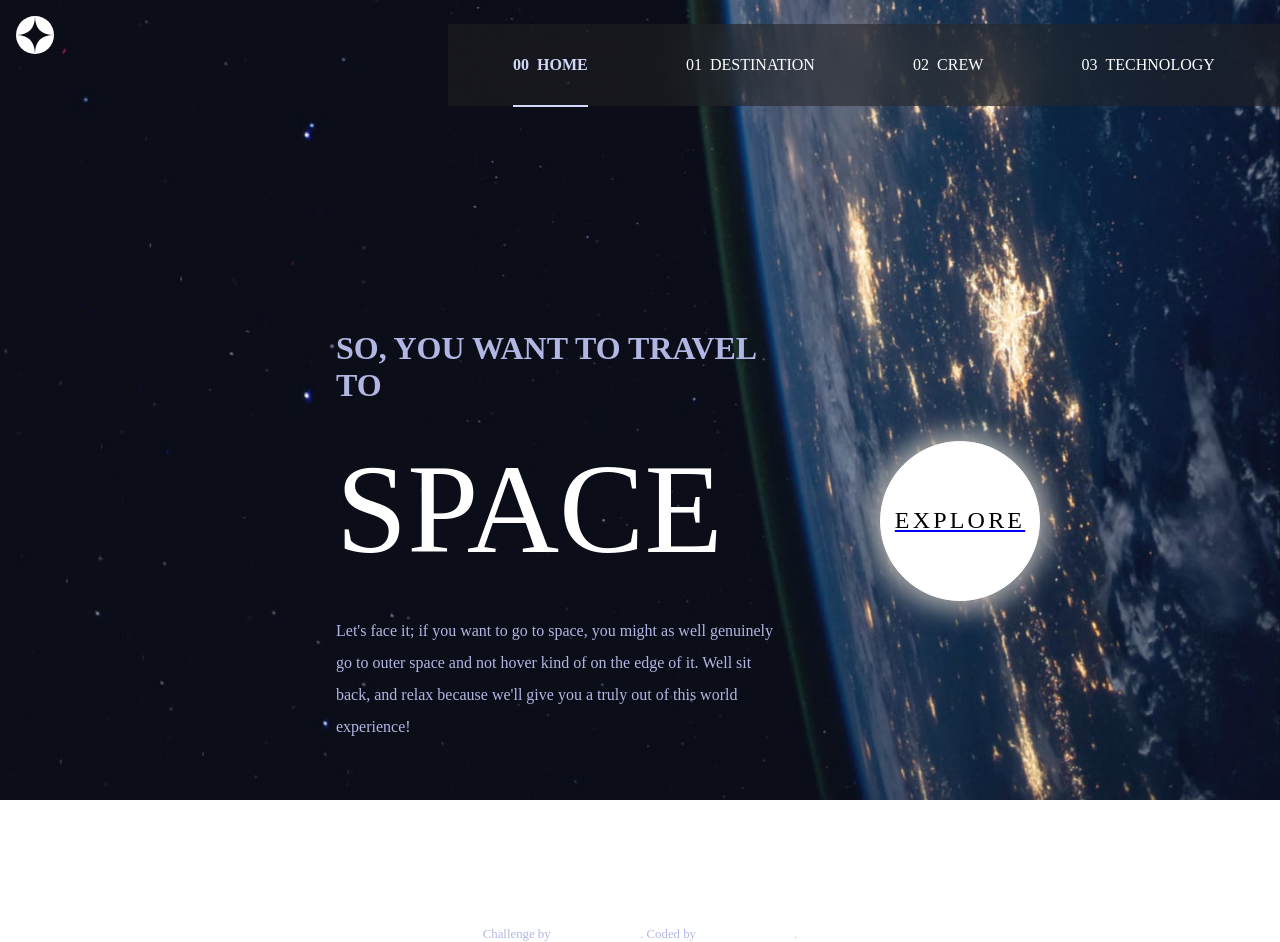
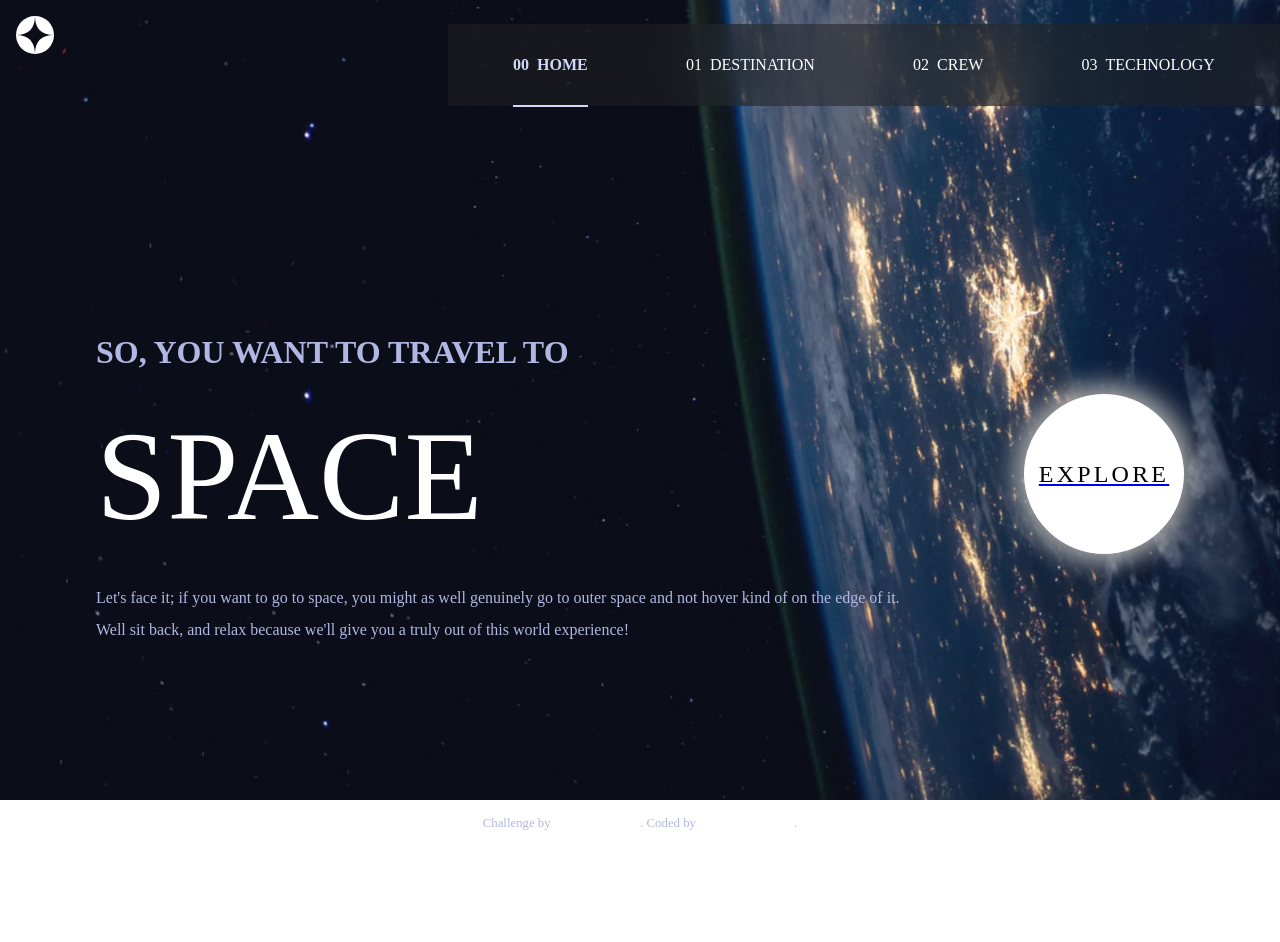
Before and after one commit to StormKing969/space-tourism-website, a React (Create React App) app: page / in a window 1280 px wide. After the commit the page ends 874 px from the top, so only its background shows below. Built offline with nearby package versions, Linux system fonts and the light colour scheme.

Commit message:
home page responsive fixes

```diff
--- a/public/css/main.css
+++ b/public/css/main.css
@@ -12,6 +12,9 @@ body {
 
 .main_container {
   max-width: 1440px;
+  max-height: -webkit-fit-content;
+  max-height: -moz-fit-content;
+  max-height: fit-content;
   margin: auto;
 }
 
@@ -161,7 +164,8 @@ body {
 
 .home {
   width: 100%;
-  height: 100%;
+  min-height: 100%;
+  height: 100vh;
   display: -webkit-box;
   display: -ms-flexbox;
   display: flex;
@@ -169,6 +173,7 @@ body {
   -webkit-box-direction: normal;
       -ms-flex-direction: column;
           flex-direction: column;
+  margin: auto 0;
   color: #b1b7e2;
 }
 
@@ -177,10 +182,13 @@ body {
   transition: all ease-in-out 0.3s;
   background: url("../assets/home-bg-img/background-home-mobile.jpg") no-repeat center center fixed;
   background-size: cover;
-  position: absolute;
-  inset: 0 0 0 0;
-  height: 100vh;
+  min-height: 100%;
+  min-width: 100%;
   width: 100%;
+  height: auto;
+  position: fixed;
+  top: 0;
+  left: 0;
   z-index: -1;
 }
 
@@ -287,10 +295,11 @@ body {
     -webkit-box-align: center;
         -ms-flex-align: center;
             align-items: center;
-    margin-top: 5rem;
   }
   .home_container {
-    width: 50%;
+    width: -webkit-fit-content;
+    width: -moz-fit-content;
+    width: fit-content;
     text-align: left;
     -webkit-box-align: start;
         -ms-flex-align: start;
@@ -298,6 +307,9 @@ body {
   }
   .home_container h5 {
     font-size: 2rem;
+  }
+  .home_button {
+    margin-right: 6rem;
   }
   .home_title {
     font-size: 8rem;
@@ -607,7 +619,6 @@ body {
   display: -ms-flexbox;
   display: flex;
   position: absolute;
-  margin-top: 3rem;
   -webkit-box-orient: vertical;
   -webkit-box-direction: normal;
       -ms-flex-direction: column;
@@ -637,15 +648,9 @@ body {
   text-decoration: underline;
 }
 
-@media screen and (min-width: 720px) {
-  .footer {
-    margin-top: calc(100vh - 90vh);
-  }
-}
-
 @media screen and (min-width: 1020px) {
   .footer {
-    margin-top: calc(100vh - 95vh);
+    bottom: 5%;
   }
 }
 /*# sourceMappingURL=main.css.map */
--- a/scss/components/footer/_footer.scss
+++ b/scss/components/footer/_footer.scss
@@ -2,7 +2,6 @@
     width: 100%;
     display: flex;
     position: absolute;
-    margin-top: 3rem;
     flex-direction: column;
     align-items: center;
     text-align: center;
@@ -27,12 +26,12 @@
 
 @media screen and (min-width: 720px) {
     .footer {
-        margin-top: calc(100vh - 90vh);
+        // margin-top: calc(100vh - 90vh);
     }
 }
 
 @media screen and (min-width: 1020px) {
     .footer {
-        margin-top: calc(100vh - 95vh);
+       bottom: 5%;
     }
 }
--- a/scss/components/home/_home.scss
+++ b/scss/components/home/_home.scss
@@ -1,8 +1,10 @@
 .home {
     width: 100%;
-    height: 100%;
+    min-height: 100%;
+    height: 100vh;
     display: flex;
     flex-direction: column;
+    margin: auto 0;
     color: $text-color;
 }
 
@@ -10,10 +12,13 @@
     transition: $transition;
     background: url("../assets/home-bg-img/background-home-mobile.jpg") no-repeat center center fixed;
     background-size: cover;
-    position: absolute;
-    inset: 0 0 0 0;
-    height: 100vh;
+    min-height: 100%;
+    min-width: 100%;
     width: 100%;
+    height: auto;
+    position: fixed;
+    top: 0;
+    left: 0;
     z-index: -1;
 }
 
@@ -97,17 +102,20 @@
         flex-direction: row;
         justify-content: center;
         align-items: center;
-        margin-top: 5rem;
     }
 
     .home_container {
-        width: 50%;
+        width: fit-content;
         text-align: left;
         align-items: flex-start;
 
         h5 {
             font-size: 2rem;
         }
+    }
+
+    .home_button {
+        margin-right: 6rem;
     }
 
     .home_title {
--- a/scss/main.scss
+++ b/scss/main.scss
@@ -13,6 +13,7 @@ body {
 
 .main_container {
     max-width: 1440px;
+    max-height: fit-content;
     margin: auto;
 }
 
```
